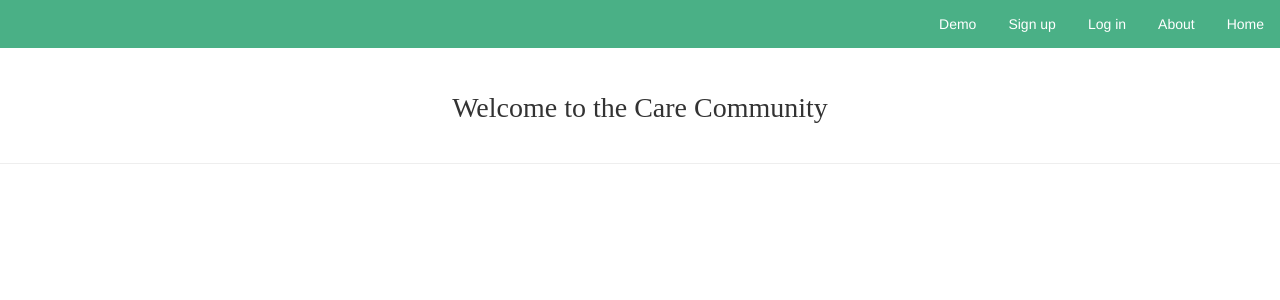
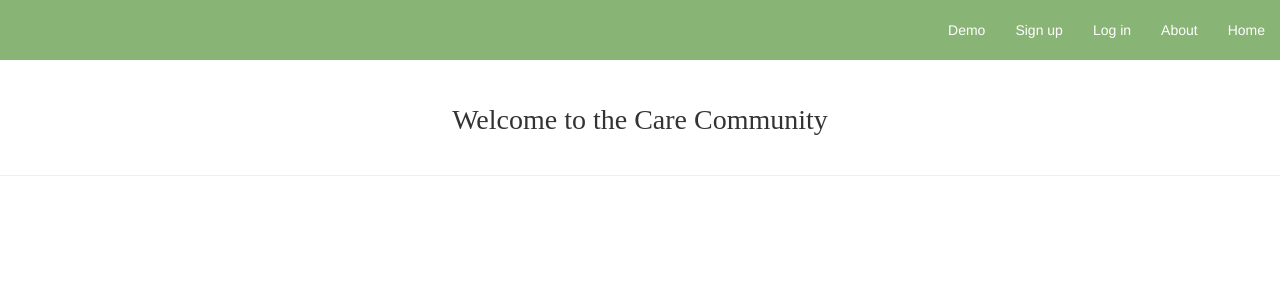
Before and after one commit to shacon/carecommunity, a Django app: page / in a window 1280 px wide. Shown: the top 300 px of the page. Run offline with Django 3.2, Linux system fonts and the light colour scheme; some libraries are stand-ins or nearby versions; some web fonts are replaced.

Commit message:
changed look of site

```diff
--- a/caretaker/static/css/caretaker.css
+++ b/caretaker/static/css/caretaker.css
@@ -1,5 +1,9 @@
 body {
     min-width:800px;
+}
+
+.nav {
+    height: 60px;
 }
 
 #client-list  {
@@ -112,9 +116,15 @@ label {
 }
 
 li a:hover {
-    background-color: #86CBAF;
+
     text-decoration: none;
-    color: white;
+    background-color: #888;
+    color: #f2faef;
+}
+
+.nav > li > a:hover, .nav > li > a:focus {
+    text-decoration: none;
+    background-color: #9CCF9B;
 }
 
 ul {
@@ -122,7 +132,9 @@ ul {
     margin: 0;
     padding: 0;
     overflow: hidden;
-    background-color: #4AB086;
+    background-color:  #88b576;
+
+
 }
 
 li {
@@ -130,9 +142,10 @@ li {
 }
 
 li a {
-    display: inline-block;
+    /*display: inline-block;*/
     color: white;
     text-align: center;
     padding: 14px 16px;
     text-decoration: none;
+    line-height: 40px;
 }
--- a/caretaker/templates/caretaker/base.html
+++ b/caretaker/templates/caretaker/base.html
@@ -28,7 +28,8 @@
     });
     </script>
    {% if user.is_authenticated %}
-    <ul>
+
+    <ul class="nav">
       <li><a href="{% url 'search' %}">Search</a></li>
       <li><a href="/">Home</a></li>
       <li><a href="{% url 'about' %}">About</a></li>
@@ -36,13 +37,14 @@
       <li><a href="{% url 'profiles_list' %}">Profile</a></li>
     </ul>
     {% else %}
-    <ul>
+    <ul class="nav">
       <li><a href="/">Home</a></li>
       <li><a href="{% url 'about' %}">About</a></li>
       <li><a href="{% url 'login' %}">Log in</a></li>
       <li><a href="{% url 'signup'%}">Sign up</a></li>
       <li><a href="{% url 'demo' %}"> Demo</a></li>
     </ul>
+
     {% endif %}
   </head>
   <body>
```
